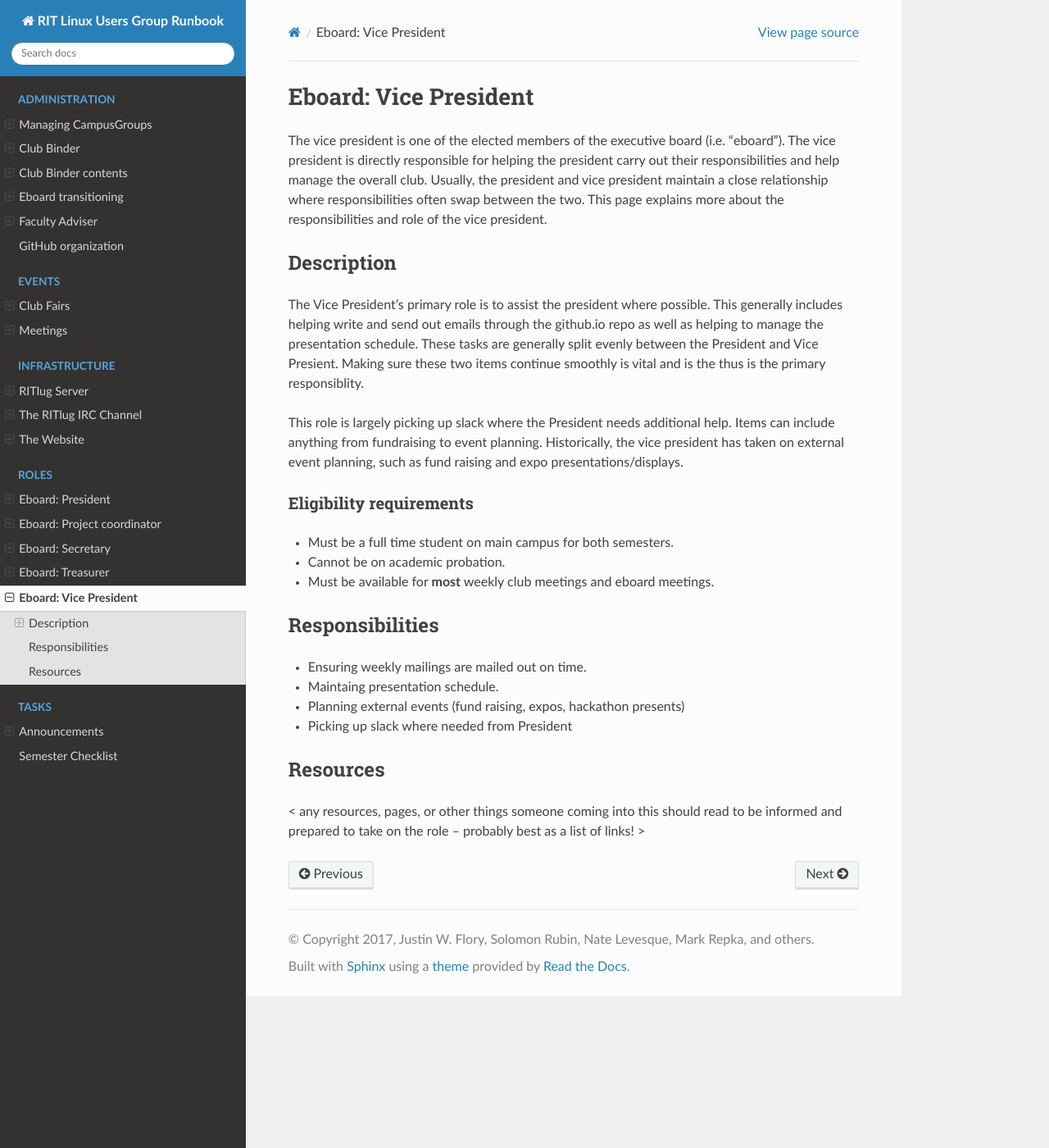
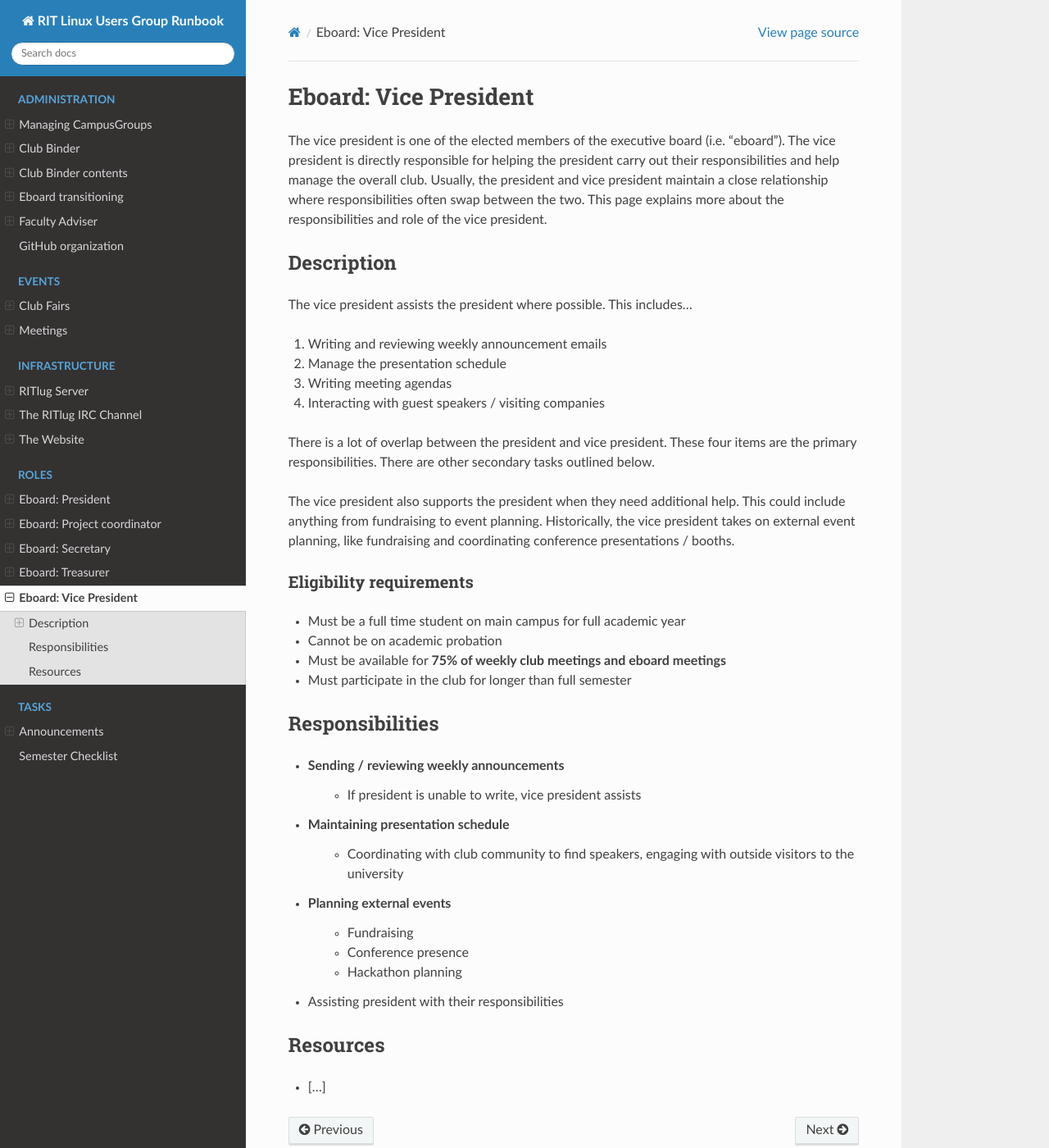
Before and after one commit to RITlug/runbook, a Sphinx documentation site: the page built from docs/roles/vice-president.rst, in a window 1280 px wide and 1400 px high. Shown: the whole window at 82% size. Built offline with Sphinx 7.4.7 and the Read the Docs theme 2.0.0, drawn with Linux system fonts in a browser that asks for light colours; formulas are drawn with MathJax 3.

Commit message:
Follow reST style guide, refactor for technical writing

```diff
--- a/docs/roles/vice-president.rst
+++ b/docs/roles/vice-president.rst
@@ -12,32 +12,49 @@
 Description
 -----------
 
-The Vice President's primary role is to assist the president where possible. This generally includes helping write and send out emails through the github.io repo as well as helping to manage the presentation schedule. These tasks are generally split evenly between the President and Vice Presient. Making sure these two items continue smoothly is vital and is the thus is the primary responsiblity.
+The vice president assists the president where possible. This includes…
 
-This role is largely picking up slack where the President needs additional help. Items can include anything from fundraising to event planning. Historically, the vice president has taken on external event planning, such as fund raising and expo presentations/displays.
+#. Writing and reviewing weekly announcement emails
+#. Manage the presentation schedule
+#. Writing meeting agendas
+#. Interacting with guest speakers / visiting companies
+
+There is a lot of overlap between the president and vice president. These four
+items are the primary responsibilities. There are other secondary tasks outlined
+below.
+
+The vice president also supports the president when they need additional help.
+This could include anything from fundraising to event planning. Historically,
+the vice president takes on external event planning, like fundraising and
+coordinating conference presentations / booths.
 
 
 Eligibility requirements
 ^^^^^^^^^^^^^^^^^^^^^^^^
 
-* Must be a full time student on main campus for both semesters.
-* Cannot be on academic probation.
-* Must be available for **most** weekly club meetings and eboard meetings.
+* Must be a full time student on main campus for full academic year
+* Cannot be on academic probation
+* Must be available for **75% of weekly club meetings and eboard meetings**
+* Must participate in the club for longer than full semester
 
 
 
 Responsibilities
 ----------------
 
-* Ensuring weekly mailings are mailed out on time.
-* Maintaing presentation schedule.
-* Planning external events (fund raising, expos, hackathon presents)
-* Picking up slack where needed from President
+* Sending / reviewing weekly announcements
+   * If president is unable to write, vice president assists
+* Maintaining presentation schedule
+   * Coordinating with club community to find speakers, engaging with outside
+     visitors to the university
+* Planning external events
+   * Fundraising
+   * Conference presence
+   * Hackathon planning
+* Assisting president with their responsibilities
 
 
 Resources
 ---------
 
-< any resources, pages, or other things someone coming into this should read to
-be informed and prepared to take on the role – probably best as a list of
-links! >
+* […]
```
